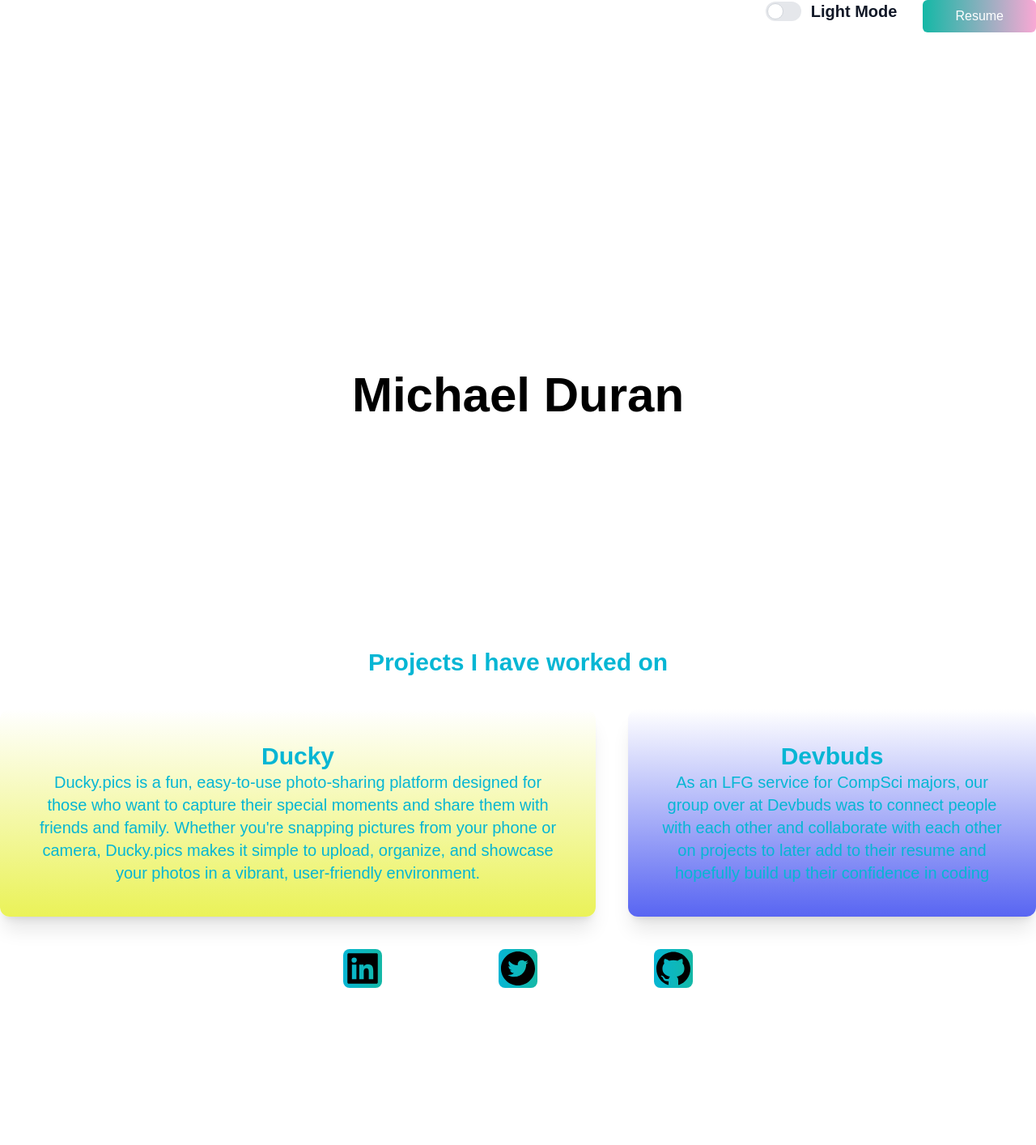
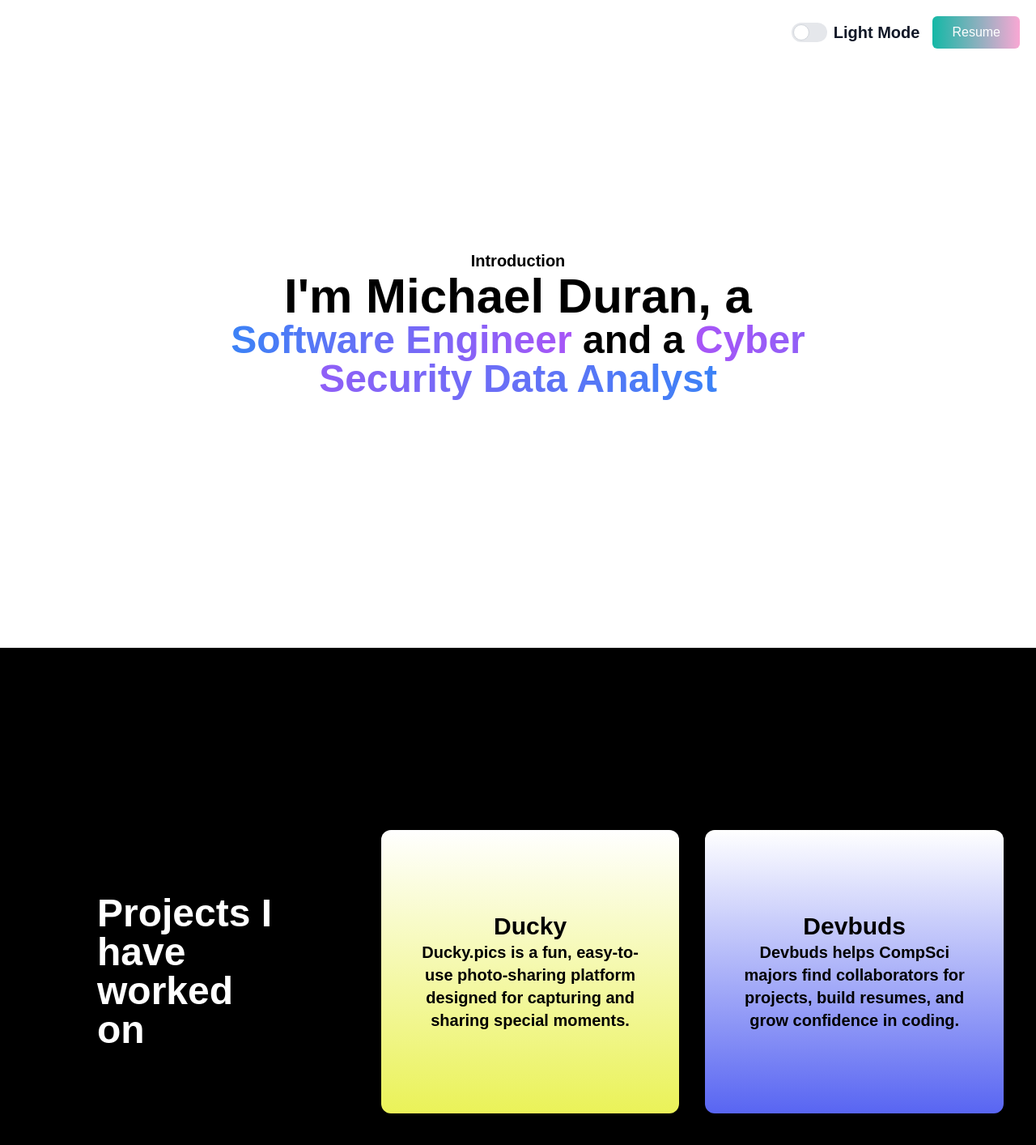
Before and after one commit to duranmichael681/Portfolio, a Next.js app: page / in a window 1280 px wide. Shown: the top 1414 px of the page at 81% size. Before the commit the page ends 1220 px from the top, so only its background shows below. Built offline with nearby package versions, Linux system fonts and the light colour scheme; a web font is replaced by a local one.

Commit message:
Added a second page for where all of my project are going on to and will add a little bit more onto that page or another page later on

```diff
--- a/app/page.js
+++ b/app/page.js
@@ -9,11 +9,11 @@ import {
 } from "react-icons/ai";
 import myImage from "../Renderofme.webp";
 import userName from "../public/UserName.jpg";
-import { useState, useRef, useEffect } from "react";
+import { useState } from "react";
 import "./globals.css";
 
-import { motion, useAnimation, useScroll, useInView } from "framer-motion";
-import { yellow } from "@mui/material/colors";
+import { motion } from "framer-motion";
+
 export default function Home() {
   const [darkMode, setDarkMode] = useState(false);
 
@@ -22,11 +22,9 @@ export default function Home() {
       <Head>
         <title>Michael Duran Portfolio</title>
       </Head>
-      <main className="min-h-screen bg-white dark:bg-black">
-        <section className="h-screen">
-          <nav className=" mb-12 ">
-            <ul className="flex justify-end">
-              <li>
+      <main className="bg-white dark:bg-black min-h-screen">
+        {/* Navbar */}
+        <nav className="absolute top-5 right-5 flex gap-4">
           <label className="inline-flex items-center cursor-pointer">
             <input
               onClick={() => setDarkMode(!darkMode)}
@@ -34,66 +32,76 @@ export default function Home() {
               value=""
               className="sr-only peer"
             />
-                  <div className="relative w-11 h-6 bg-gray-200 peer-focus:outline-none peer-focus:ring-4 peer-focus:ring-blue-300 dark:peer-focus:ring-blue-800 rounded-full peer dark:bg-gray-700 peer-checked:after:translate-x-full rtl:peer-checked:after:-translate-x-full peer-checked:after:border-white after:content-[''] after:absolute after:top-[2px] after:start-[2px] after:bg-white after:border-gray-300 after:border after:rounded-full after:h-5 after:w-5 after:transition-all dark:border-gray-600 peer-checked:bg-slate="></div>
-                  <span className="ms-3 text-xl font-semibold text-gray-900 dark:text-gray-300">
+            <div className="relative w-11 h-6 bg-gray-200 peer-focus:outline-none peer-focus:ring-4 peer-focus:ring-blue-300 dark:peer-focus:ring-blue-800 rounded-full peer dark:bg-gray-700 peer-checked:after:translate-x-full rtl:peer-checked:after:-translate-x-full peer-checked:after:border-white after:content-[''] after:absolute after:top-[2px] after:start-[2px] after:bg-white after:border-gray-300 after:border after:rounded-full after:h-5 after:w-5 after:transition-all dark:border-gray-600 peer-checked:bg-slate"></div>
+            <span className="ml-2 text-xl font-semibold text-gray-900 dark:text-gray-300">
               {!darkMode ? "Light Mode" : "Dark Mode"}
             </span>
           </label>
-              </li>
 
-              <li>
           <a
             href="https://docs.google.com/document/d/1_VCLDuw6R4aDT4wqWDZjEzNJ-NWqKmzW/edit?usp=sharing&ouid=114518633992613409676&rtpof=true&sd=true"
             target="_blank"
           >
             <motion.button
               whileTap={{ scale: 0.8, backgroundColor: "#FFFF00" }}
-                    whileHover={{ scale: 1.3, backgroundColor: "yellow" }}
-                    className="bg-gradient-to-r from-teal-500 to-pink-300 px-10 py-2 text-white rounded-md ml-8"
-                    initial={{ opacity: 0, y: 20 }} // Start invisible and slightly down
-                    whileInView={{ opacity: 1, y: 0 }} // Fade in and move up when in view
-                    transition={{ duration: 0.5 }} // Smooth transition
-                    viewport={{ once: false, amount: 0.5 }} // Triggers when 50% visible
+              whileHover={{ scale: 1.1, backgroundColor: "yellow" }}
+              className="bg-gradient-to-r from-teal-500 to-pink-300 px-6 py-2 text-white rounded-md"
             >
               Resume
             </motion.button>
           </a>
-              </li>
-            </ul>
         </nav>
-          <section className="h-screen flex items-center justify-center">
+
+        {/* Centered Content */}
+        <section className="h-screen flex items-center justify-center text-center">
+          <div className="max-w-3xl">
+            <motion.h1 className="font-bold text-xl">Introduction</motion.h1>
             <motion.h1
-              className="text-center text-6xl font-bold"
+              className="text-6xl font-bold"
               initial={{ opacity: 0, y: -20 }}
               animate={{ opacity: 1, y: 0 }}
               transition={{ duration: 0.5 }}
             >
-              Michael Duran
+              I'm Michael Duran, a{" "}
             </motion.h1>
+            <motion.h1 className="font-bold text-5xl">
+              <motion.a
+                initial={{ opacity: 0, y: -20 }}
+                animate={{ opacity: 1, y: 0 }}
+                transition={{ delay: 0.5 }}
+                className="bg-gradient-to-r from-blue-500 to-purple-500 text-transparent bg-clip-text"
+              >
+                Software Engineer
+              </motion.a>{" "}
+              and a{" "}
+              <motion.a
+                initial={{ opacity: 0, y: -20 }}
+                animate={{ opacity: 1, y: 0 }}
+                transition={{ delay: 1 }}
+                className="bg-gradient-to-r from-purple-500 to-blue-500 text-transparent bg-clip-text"
+              >
+                Cyber Security Data Analyst
+              </motion.a>
+            </motion.h1>
+          </div>
         </section>
-        </section>
+        <section className="bg-black h-screen">
+          <div className="h-screen flex items-center justify-start px-10 gap-10">
+            {/* Left Side: Title */}
+            <h1 className="text-white text-5xl font-bold p-20 w-1/3">
+              Projects I have worked on
+            </h1>
 
-        <section>
-          <div className="text-cyan-500 ">
-            <motion.h3
-              className="text-3xl  font-bold text-center "
-              initial=""
-              variants={{
-                hidden: { opacity: 0, y: 75 },
-                visible: {
-                  opacity: 1,
-                  y: 0,
-                },
-              }}
-              transition={{ delay: 0.3 }}
+            {/* Right Side: Project Cards */}
+            <div className="flex gap-8 w-2/3">
+              {/* Ducky */}
+              <a
+                href="https://www.ducky.pics"
+                target="_blank"
+                className="flex-1 max-w-md"
               >
-              Projects I have worked on
-            </motion.h3>
-            <section>
-              <motion.div className=" flex justify-evenly h-max  gap-10">
-                <a href="https://www.ducky.pics" target="_blank">
                 <motion.div
-                    className={`text-center rounded-xl shadow-xl p-10 my-10 ${
+                  className={`text-center rounded-xl shadow-xl p-10 min-h-[350px] flex flex-col justify-center ${
                     darkMode
                       ? "bg-gradient-to-b from-[#eaf258] to-white"
                       : "bg-gradient-to-b from-white to-[#eaf258]"
@@ -101,24 +109,22 @@ export default function Home() {
                   whileHover={{ scale: 1.1 }}
                   whileTap={{ scale: 0.9 }}
                 >
-                    <h3 className="text-3xl font-extrabold text-center">
-                      Ducky
-                    </h3>
-                    <p className="text-xl ">
-                      {" "}
+                  <h3 className="text-3xl font-extrabold text-center">Ducky</h3>
+                  <p className="text-xl font-semibold">
                     Ducky.pics is a fun, easy-to-use photo-sharing platform
-                      designed for those who want to capture their special
-                      moments and share them with friends and family. Whether
-                      you're snapping pictures from your phone or camera,
-                      Ducky.pics makes it simple to upload, organize, and
-                      showcase your photos in a vibrant, user-friendly
-                      environment.
+                    designed for capturing and sharing special moments.
                   </p>
                 </motion.div>
               </a>
-                <a href="https://www.Devbuds.org" target="_blank">
+
+              {/* Devbuds */}
+              <a
+                href="https://www.Devbuds.org"
+                target="_blank"
+                className="flex-1 max-w-md"
+              >
                 <motion.div
-                    className={`text-center rounded-xl shadow-xl p-10 my-10 ${
+                  className={`text-center rounded-xl shadow-xl p-10 min-h-[350px] flex flex-col justify-center ${
                     darkMode
                       ? "bg-gradient-to-b from-[#5865F2] to-gray-500"
                       : "bg-gradient-to-b from-white to-[#5865F2]"
@@ -129,24 +135,15 @@ export default function Home() {
                   <h3 className="text-3xl font-extrabold text-center">
                     Devbuds
                   </h3>
-                    <p className="text-xl">
-                      As an LFG service for CompSci majors, our group over at
-                      Devbuds was to connect people with each other and
-                      collaborate with each other on projects to later add to
-                      their resume and hopefully build up their confidence in
-                      coding
+                  <p className="text-xl font-semibold">
+                    Devbuds helps CompSci majors find collaborators for
+                    projects, build resumes, and grow confidence in coding.
                   </p>
                 </motion.div>
               </a>
-              </motion.div>
-            </section>
+            </div>
           </div>
         </section>
-        <div className="text-5xl flex justify-center gap-36">
-          <AiFillLinkedin className="bg-gradient-to-r from-cyan-500 to-teal-500 rounded-lg" />
-          <AiFillTwitterCircle className="bg-gradient-to-r from-cyan-500 to-teal-500 rounded-lg" />
-          <AiFillGithub className="bg-gradient-to-r from-cyan-500 to-teal-500 rounded-lg" />
-        </div>
       </main>
     </div>
   );
```
Lines whose indentation alone changed are shown as unchanged.
